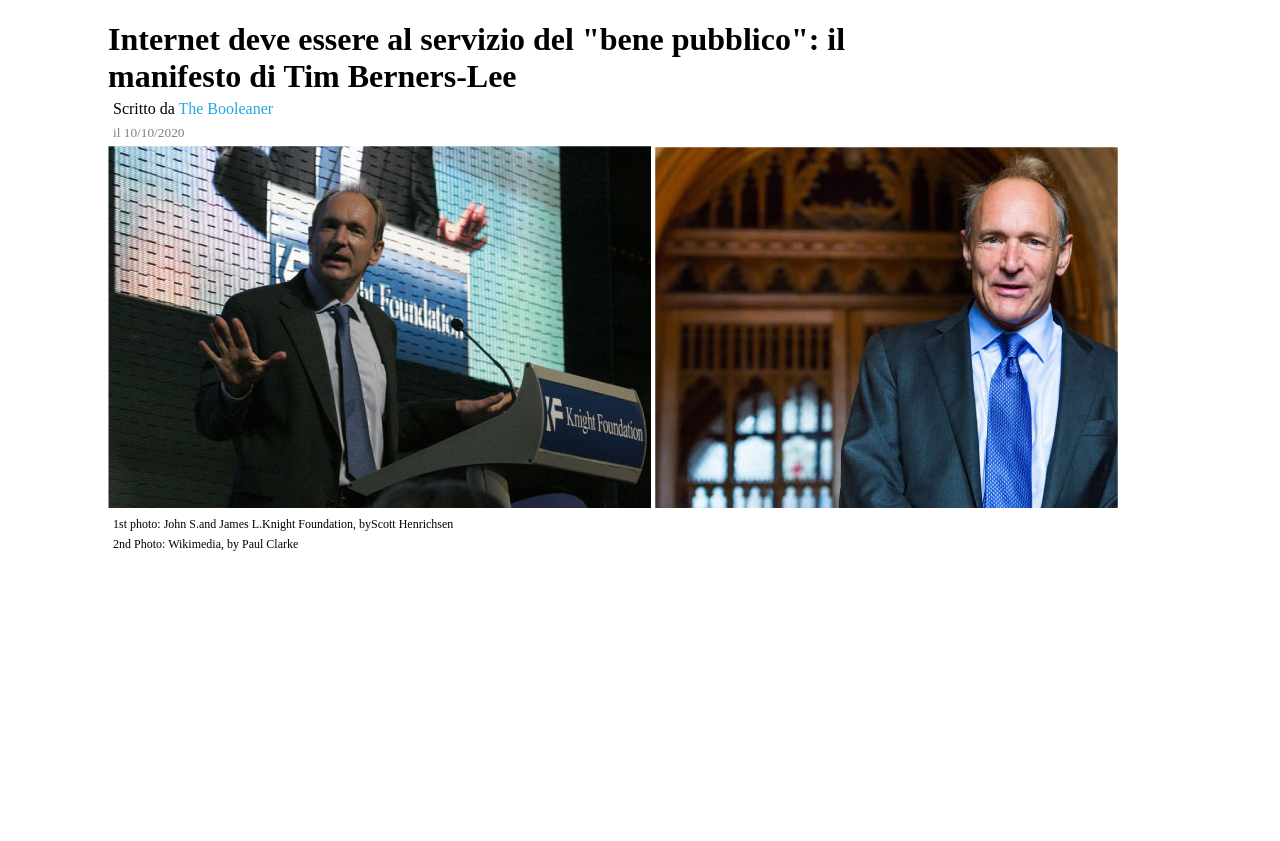
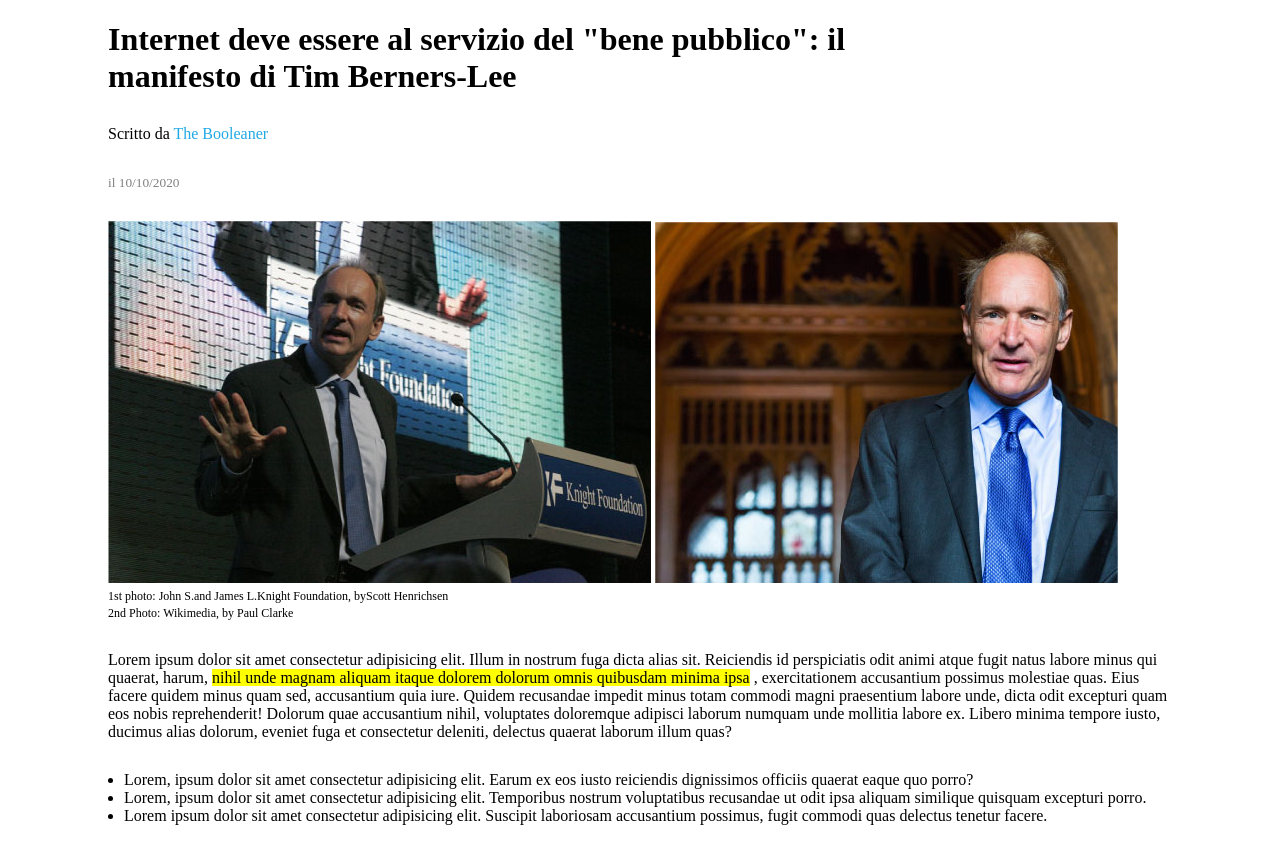
Before and after one commit to tarex7/html-css-booleaner, a plain HTML site: page index.html in a window 1280 px wide. Shown: the part 90-931 px from the top of the page. Before the commit the page ends 800 px from the top, so only its background shows below. Drawn offline with Linux system fonts and the light colour scheme.

Commit message:
added ul

```diff
--- a/index.html
+++ b/index.html
@@ -9,13 +9,11 @@
     <link rel="stylesheet" href="./style.css" />
   </head>
   <body>
-    <div class="container">
     <!-- Header -->
     <header>
       <div class="header-background">
         <img src="./img/logo.svg" alt="Booleaner-logo" />
       </div>
-
     </header>
     <!-- Main -->
     <main>
@@ -23,17 +21,46 @@
         Internet deve essere al servizio del "bene pubblico": il manifesto di
         Tim Berners-Lee
       </h1>
+
       <p>Scritto da <span class="text-blue">The Booleaner</span></p>
       <p><small class="text-gray">il 10/10/2020</small></p>
+
+      <!-- Photos -->
       <figure>
-              <img id="one" src="./img/tim-1.jpg" alt="">
-              <img id="two" src="./img/tim-2.jpg" alt="">
+        <img id="one" src="./img/tim-1.jpg" alt="" />
+        <img id="two" src="./img/tim-2.jpg" alt="" />
         <figcaption>
-                  <p>1st photo: John S.and James L.Knight Foundation, byScott Henrichsen</p>
+          <p>
+            1st photo: John S.and James L.Knight Foundation, byScott Henrichsen
+          </p>
           <p>2nd Photo: Wikimedia, by Paul Clarke</p>
         </figcaption>
       </figure>
+
+      <!-- Main content -->
+      <p>
+        Lorem ipsum dolor sit amet consectetur adipisicing elit. Illum in
+        nostrum fuga dicta alias sit. Reiciendis id perspiciatis odit animi
+        atque fugit natus labore minus qui quaerat, harum,
+        <span class="highlighted"
+          >nihil unde magnam aliquam itaque dolorem dolorum omnis quibusdam
+          minima ipsa</span
+        >
+        , exercitationem accusantium possimus molestiae quas. Eius facere quidem
+        minus quam sed, accusantium quia iure. Quidem recusandae impedit minus
+        totam commodi magni praesentium labore unde, dicta odit excepturi quam
+        eos nobis reprehenderit! Dolorum quae accusantium nihil, voluptates
+        doloremque adipisci laborum numquam unde mollitia labore ex. Libero
+        minima tempore iusto, ducimus alias dolorum, eveniet fuga et consectetur
+        deleniti, delectus quaerat laborum illum quas?
+      </p>
+
+      <ul>
+          <li><p>Lorem, ipsum dolor sit amet consectetur adipisicing elit. Earum ex eos iusto reiciendis dignissimos officiis quaerat eaque quo porro?</p></li>
+          <li><p>Lorem, ipsum dolor sit amet consectetur adipisicing elit. Temporibus nostrum voluptatibus recusandae ut odit ipsa aliquam similique quisquam excepturi porro.</p></li>
+          <li><p>Lorem ipsum dolor sit amet consectetur adipisicing elit. Suscipit laboriosam accusantium possimus, fugit commodi quas delectus tenetur facere.</p></li>
+      </ul>
+
     </main>
-    </div>
   </body>
 </html>
--- a/style.css
+++ b/style.css
@@ -1,5 +1,3 @@
-
-
 .text-gray {
   color: rgb(128, 128, 128);
 }
@@ -8,18 +6,22 @@
   color: rgb(32, 169, 229);
 }
 
+.highlighted {
+  background-color: rgb(255, 255, 0);
+}
+
 h1 {
   margin-bottom: 0;
   width: 80%;
 }
 
 p {
-  margin: 5px;
+  margin: 5px 0;
 }
 
 body {
-    width: 1080px;
-    margin: auto;
+  width: 1080px;
+  margin: auto;
 }
 
 .header-background {
@@ -40,11 +42,26 @@ figure {
   padding: 0;
 }
 
+main p {
+    margin: 30px 0;
+}
+
+figcaption p {
+  margin: 2px 0;
+}
+
 figcaption {
   font-size: 12px;
 }
 
-
 main {
   margin: 0.5rem;
 }
+
+ul {
+    padding: 0 1rem;
+}
+
+ul p {
+    margin: 0;
+}
```
Lines whose indentation alone changed are shown as unchanged.
